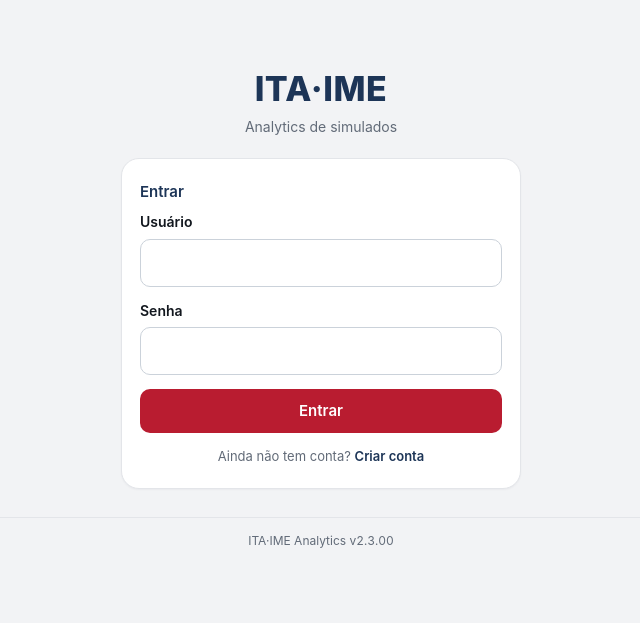
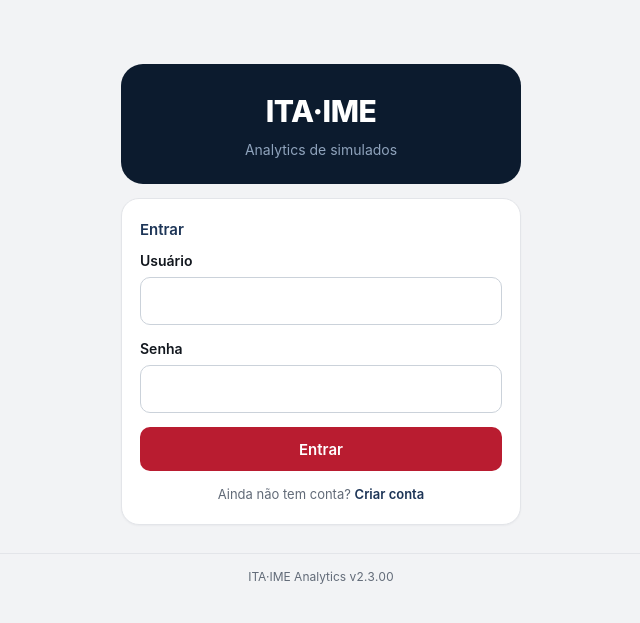
Before and after one commit to TuxGames/ita-ime-analytics, a Flask app: a page that uses app/templates/base.html in a window 1280 px wide. Shown: the part 52-675 px from the top of the page, without its empty margins (319-959 px from the left). Run offline with Flask 3, Linux system fonts and the light colour scheme; some libraries are stand-ins or nearby versions.

Commit message:
redesign: telas de auth
Login e cadastro passam a abrir na mesma superficie escura com que o app
abre, em vez do logo azul sobre fundo claro. Trocar senha ganha a linha de
contexto que faltava.

```diff
--- a/app/static/css/placar.css
+++ b/app/static/css/placar.css
@@ -450,3 +450,18 @@ select.input-board option { color: var(--text); background: #fff; }
 }
 
 .empty-state h1 { color: var(--text); font-size: 19px; margin: 6px 0 6px; }
+
+/* ---------- Autenticação ---------- */
+
+/* O app inteiro abre numa superfície escura; login e cadastro passam a abrir
+   igual, em vez do logo azul sobre fundo claro do layout antigo. */
+.auth-hero {
+  background: var(--board);
+  border-radius: 22px;
+  padding: 26px 20px 24px;
+  margin-bottom: 14px;
+}
+
+.auth-logo { color: #fff; font-size: 30px; letter-spacing: -0.5px; }
+.auth-sub { color: var(--board-muted); margin-top: 6px; }
+.auth-card { padding: 20px 18px; }
```
Also changed, not shown: app/templates/auth/trocar_senha.html (+5 -2 lines).
